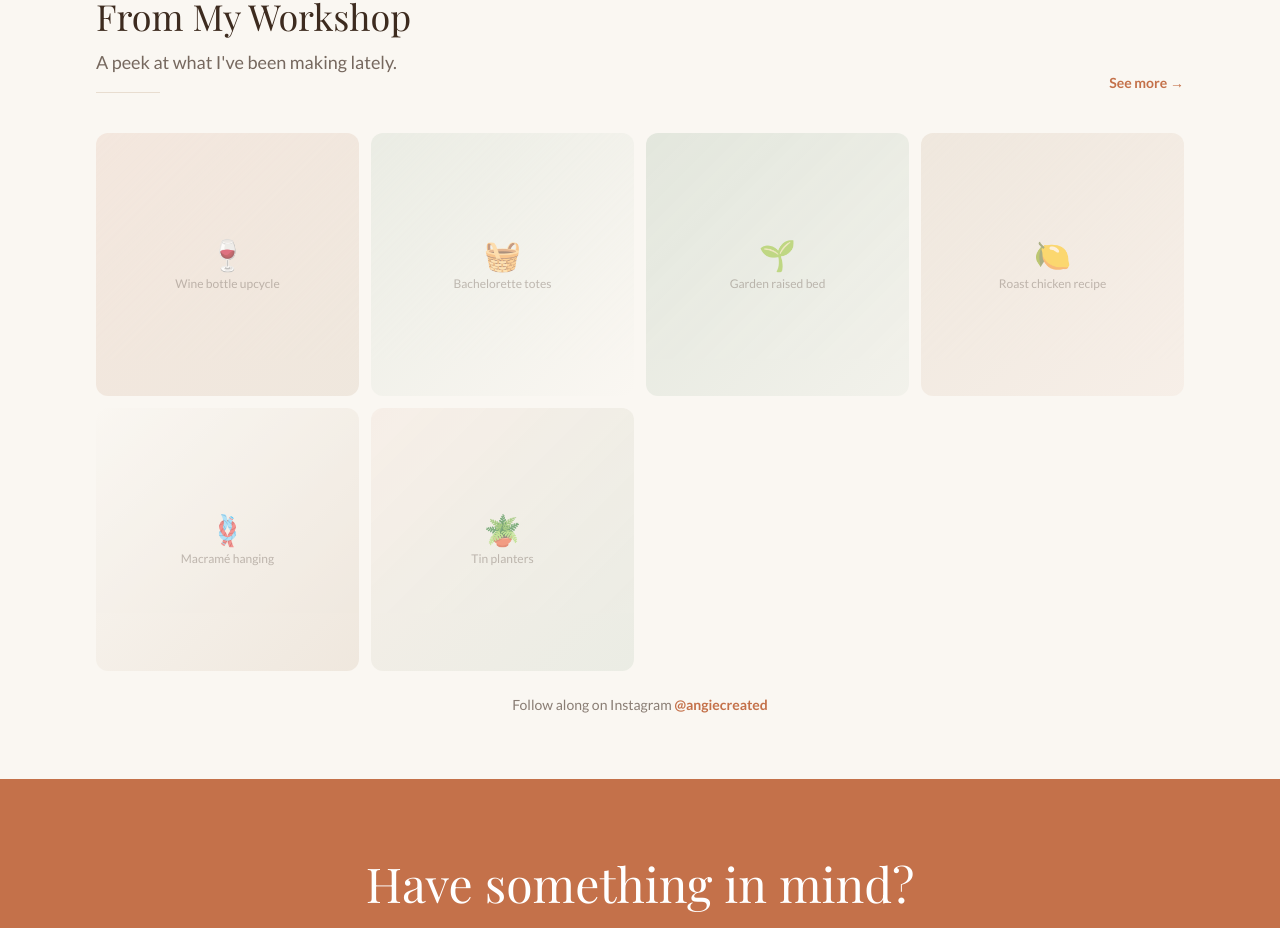
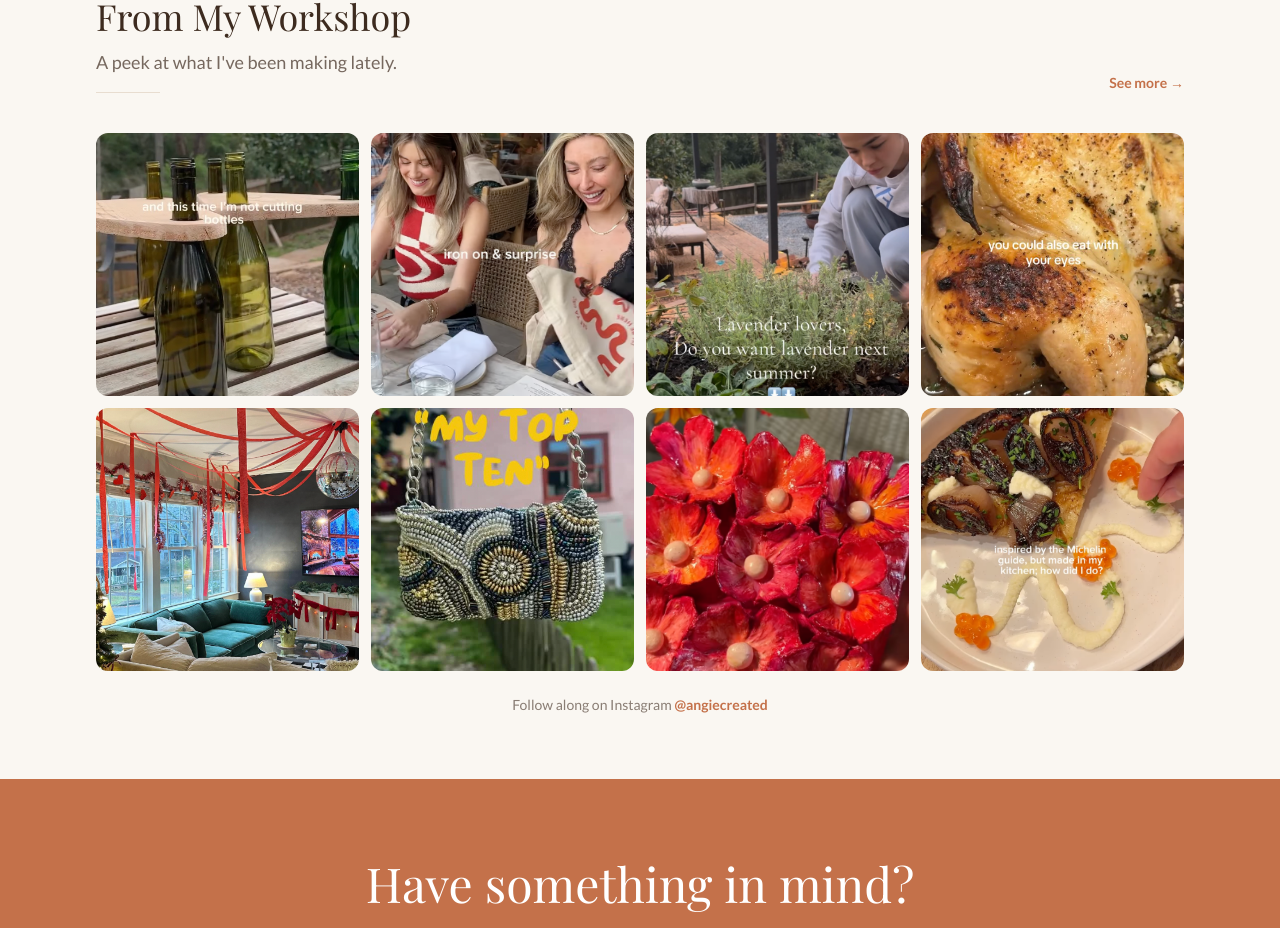
Before and after one commit to ccastle69/angiecreated, a Next.js app: page / in a window 1280 px wide. Shown: the part 2690-3618 px from the top of the page. Built offline with nearby package versions, Linux system fonts and the light colour scheme; no server answers; a web font is replaced by a local one.

Commit message:
Integrate portfolio items into HomePage component

```diff
--- a/app/page.tsx
+++ b/app/page.tsx
@@ -2,6 +2,7 @@ import Link from 'next/link'
 import Image from 'next/image'
 import { products } from '@/data/products'
 import { workshops } from '@/data/workshops'
+import { portfolioItems } from '@/data/portfolio'
 import ProductCard from '@/components/ProductCard'
 import { SectionHeader } from '@/components/ui/Badge'
 
@@ -182,23 +183,25 @@ export default function HomePage() {
               See more →
             </Link>
           </div>
-          {/* TODO: Replace placeholder grid with real portfolio photos */}
           <div className="grid grid-cols-2 md:grid-cols-3 lg:grid-cols-4 gap-3">
-            {[
-              { label: 'Wine bottle upcycle', gradient: 'from-terracotta/20 to-sand', emoji: '🍷' },
-              { label: 'Bachelorette totes', gradient: 'from-sage/20 to-cream', emoji: '🧺' },
-              { label: 'Garden raised bed', gradient: 'from-sage/30 to-sage/10', emoji: '🌱' },
-              { label: 'Roast chicken recipe', gradient: 'from-sand to-terracotta/10', emoji: '🍋' },
-              { label: 'Macramé hanging', gradient: 'from-cream to-sand', emoji: '🪢' },
-              { label: 'Tin planters', gradient: 'from-terracotta/10 to-sage/20', emoji: '🪴' },
-            ].map(({ label, gradient, emoji }, i) => (
-              <div
-                key={i}
-                className={`aspect-square rounded-xl bg-gradient-to-br ${gradient} flex flex-col items-center justify-center opacity-60`}
+            {portfolioItems.slice(0, 8).map((item) => (
+              <Link
+                key={item.id}
+                href="/portfolio"
+                className="relative aspect-square rounded-xl overflow-hidden group"
               >
-                <span className="text-3xl mb-1" aria-hidden="true">{emoji}</span>
-                <p className="font-body text-xs text-bark/50 text-center px-2">{label}</p>
-              </div>
+                <Image
+                  src={item.imageSrc}
+                  alt={item.title}
+                  fill
+                  className="object-cover transition-transform duration-300 group-hover:scale-105"
+                />
+                <div className="absolute inset-0 bg-bark/0 group-hover:bg-bark/40 transition-colors duration-200 flex items-end">
+                  <p className="font-body text-xs text-white font-semibold px-3 py-2 translate-y-full group-hover:translate-y-0 transition-transform duration-200">
+                    {item.title}
+                  </p>
+                </div>
+              </Link>
             ))}
           </div>
           <p className="mt-6 text-center font-body text-sm text-bark/60">
```
